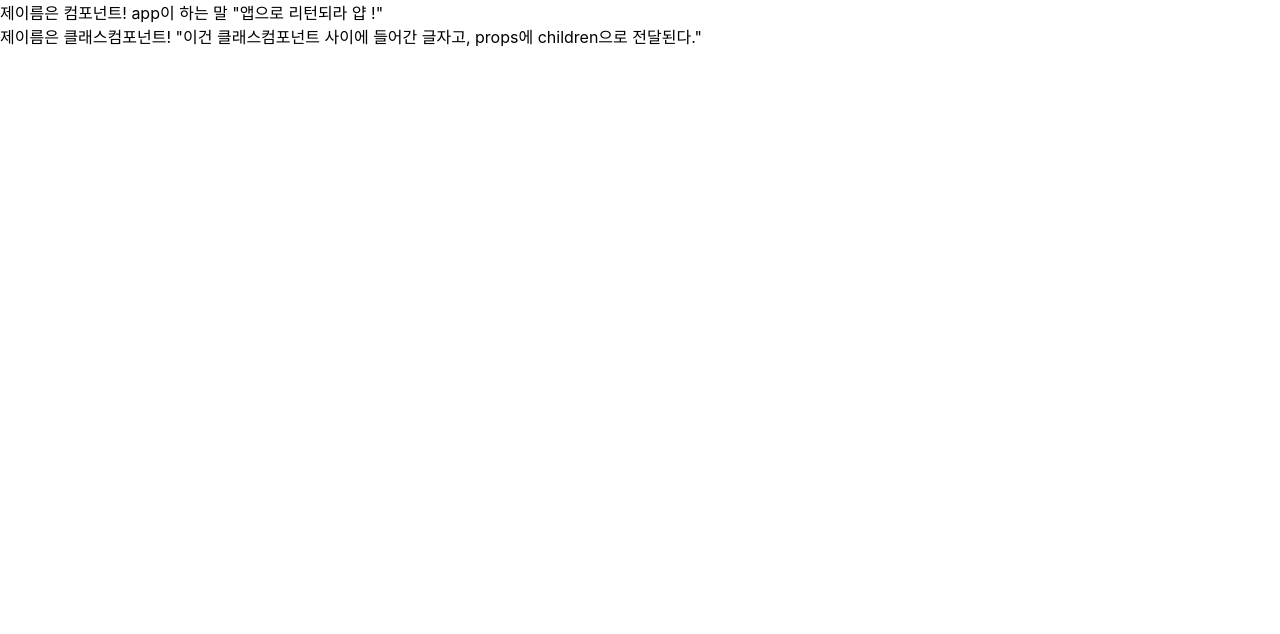
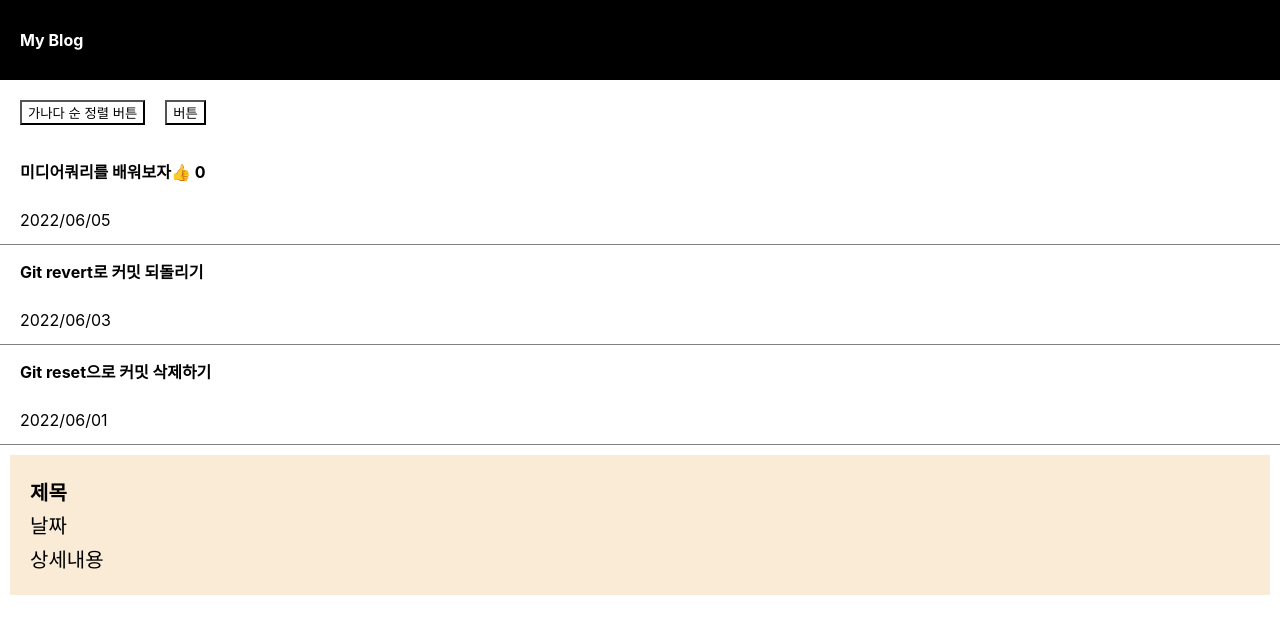
Before and after one commit to hwajj/react-practice-repository, a React (Create React App) app: page / in a window 1280 px wide. Shown: the top 634 px of the page. Built offline with nearby package versions, Linux system fonts and the light colour scheme.

Commit message:
learn react useState

```diff
--- a/src/App.css
+++ b/src/App.css
@@ -1,38 +1,54 @@
-.App {
-  text-align: center;
+* {
+	box-sizing: border-box;
+	margin: 0;
+}
+.blog {
 }
 
-.App-logo {
-  height: 40vmin;
-  pointer-events: none;
+.black-nav {
+	padding: 20px;
+	width: 100%;
+	background-color: black;
+	color: white;
+	height: 80px;
+	display: flex;
+	justify-content: space-between;
+	align-items: center;
 }
 
-@media (prefers-reduced-motion: no-preference) {
-  .App-logo {
-    animation: App-logo-spin infinite 20s linear;
-  }
+.list {
+	height: 100px;
+	padding-left: 20px;
+	border-bottom: 1px solid grey;
+	display: flex;
+	flex-direction: column;
+	justify-content: space-around;
+	align-items: flex-start;
 }
 
-.App-header {
-  background-color: #282c34;
-  min-height: 100vh;
-  display: flex;
-  flex-direction: column;
-  align-items: center;
-  justify-content: center;
-  font-size: calc(10px + 2vmin);
-  color: white;
+button {
+	background-color: white;
+	margin: 10px;
 }
 
-.App-link {
-  color: #61dafb;
+.blog-title {
+	padding-right: 10px;
 }
 
-@keyframes App-logo-spin {
-  from {
-    transform: rotate(0deg);
-  }
-  to {
-    transform: rotate(360deg);
-  }
+.button-container {
+	padding: 10px;
 }
+
+.modal {
+	margin: 10px;
+	padding: 20px;
+	display: flex;
+	flex-direction: column;
+	justify-content: space-around;
+	background-color: antiquewhite;
+	font-size: 20px;
+}
+
+.h-100 {
+	height: 140px;
+}
--- a/src/App.js
+++ b/src/App.js
@@ -1,16 +1,82 @@
+import React, { useState } from 'react';
 import './App.css';
-import MyComponent from './MyComponent';
-import MyClassComponent from './MyClassComponent';
+
 function App() {
-	const name = '리액트';
+	let [blogList, setBlogList] = useState([
+		'미디어쿼리를 배워보자',
+		'Git revert로 커밋 되돌리기',
+		'Git reset으로 커밋 삭제하기',
+	]);
+	let [like, setLike] = useState(0);
 	return (
 		<>
-			<MyComponent name="컴포넌트">앱으로 리턴되라 얍 !</MyComponent>
-			<MyClassComponent name="클래스컴포넌트">
-				이건 클래스컴포넌트 사이에 들어간 글자고, props에 children으로 전달된다.
-			</MyClassComponent>
+			<div className="blog">
+				<div className="black-nav">
+					<h4>My Blog</h4>
+					<div></div>
+				</div>
+				<div className="button-container">
+					<button
+						onClick={() => {
+							let copy = [...blogList];
+
+							copy.sort();
+							setBlogList(copy);
+						}}
+					>
+						가나다 순 정렬 버튼
+					</button>
+
+					<button
+						onClick={() => {
+							let copy = [...blogList];
+							copy[0] = '부트스트랩으로 반응형 웹디자인만들기';
+							setBlogList(copy);
+						}}
+					>
+						버튼
+					</button>
+				</div>
+
+				<div className="lists">
+					<div className="list">
+						<h4>
+							{blogList[0]}
+							<span
+								onClick={() => {
+									setLike(like + 1);
+								}}
+							>
+								👍
+							</span>{' '}
+							{like}
+						</h4>
+						<p>2022/06/05</p>
+					</div>
+
+					<div className="list">
+						<h4>{blogList[1]}</h4>
+						<p>2022/06/03</p>
+					</div>
+					<div className="list">
+						<h4>{blogList[2]}</h4>
+						<p>2022/06/01</p>
+					</div>
+				</div>
+				<Modal></Modal>
+			</div>
 		</>
 	);
 }
 
+function Modal() {
+	return (
+		<div className="modal h-100">
+			<h4>제목</h4>
+			<p>날짜</p>
+			<p>상세내용</p>
+		</div>
+	);
+}
+
 export default App;
```
Also changed, not shown: 1 other file (tests, documents, lock files or other folders).
